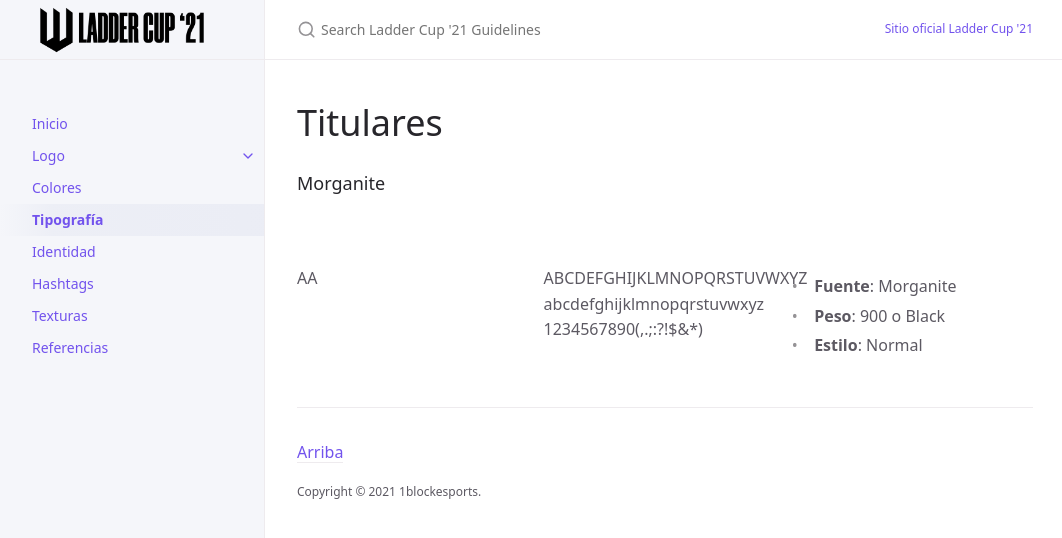
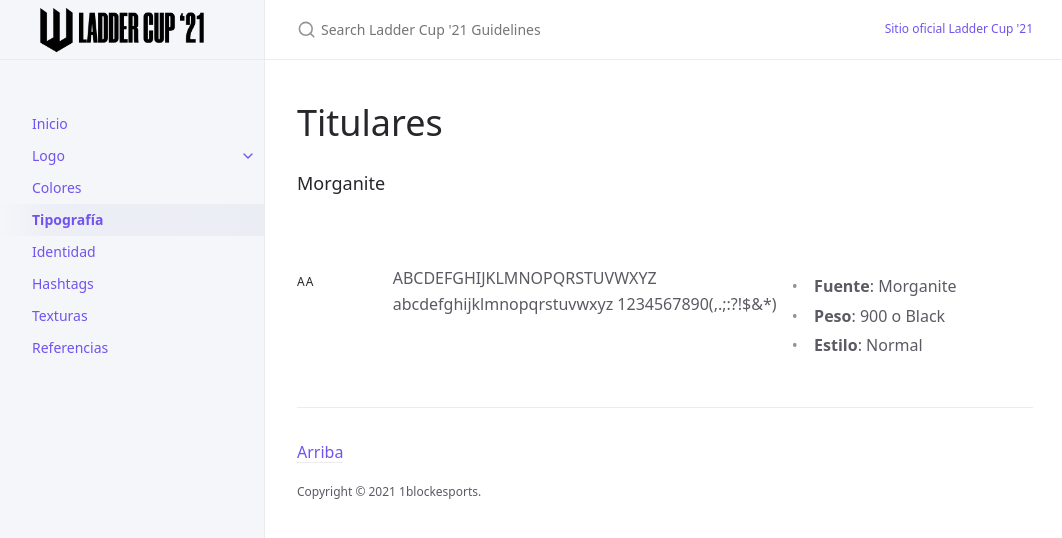
Before and after one commit to 1blockesports/laddercup-guidelines, a Jekyll site: the page built from docs/tipografia.md, in a window 1280 px wide. Shown: the top 538 px of the page, without its empty margins (107-1169 px from the left). Built offline with Jekyll 4.4.1, drawn with Linux system fonts in a browser that asks for light colours.

Commit message:
Update tipografia.md

```diff
--- a/docs/tipografia.md
+++ b/docs/tipografia.md
@@ -10,10 +10,10 @@ nav_order: 4
 <br><br>
 
 <div style="display:flex;flex-direction:row;flex-wrap:wrap;justify-content:space-between;align-items:flex-start">
-<div style="width:33%">
-AA
+<div style="width:13%">
+<h4>AA</h4>
 </div>
-<div style="width:33%">
+<div style="width:54%">
 ABCDEFGHIJKLMNOPQRSTUVWXYZ
 abcdefghijklmnopqrstuvwxyz
 1234567890(,.;:?!$&*)
```
